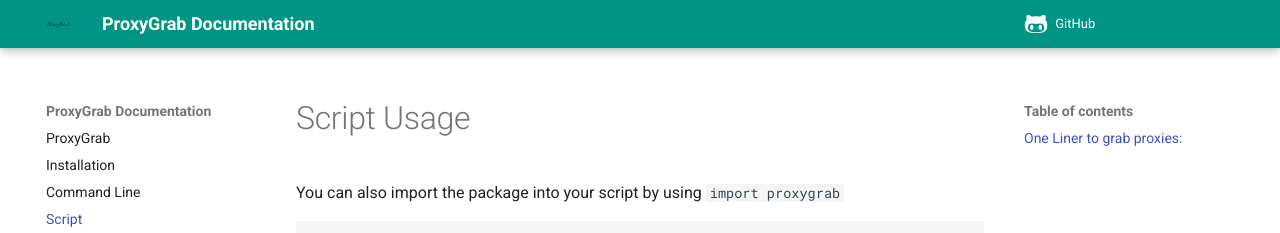
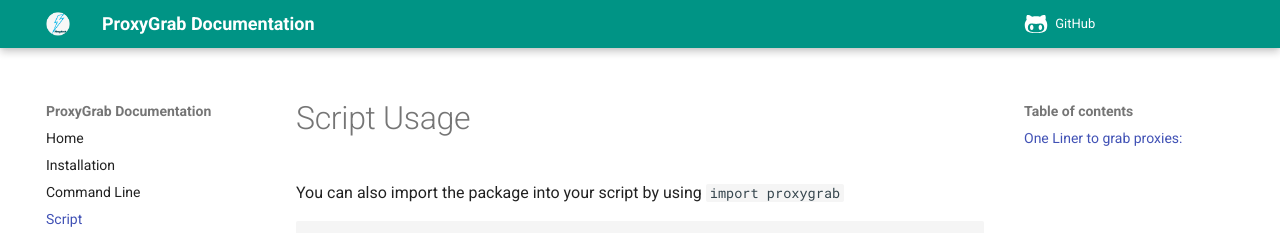
Before and after one commit to Divkix/ProxyGrab, an MkDocs documentation site: the page built from docs/script.md, in a window 1280 px wide. Shown: the top 233 px of the page. Built offline with MkDocs 1.6.1 and Material for MkDocs 9.7.7, drawn with Linux system fonts in a browser that asks for light colours; comment, search, counter and statistics services are not loaded.

Commit message:
Update mkdocs.yml

```diff
--- a/mkdocs.yml
+++ b/mkdocs.yml
@@ -5,21 +5,21 @@
 site_author: Skuzzy xD
 use_directory_urls: true
 nav:
-    - ProxyGrab: index.md
+    - Home: index.md
     - Installation: installation.md
     - Command Line: console.md
     - Script: script.md
     - FAQ: faq.md
 theme:
   name: material
+  logo: img/circle-icon.png
+  favicon: img/name.png
   palette:
     scheme: preference
     primary: teal
     accent: amber
   icon:
     repo: fontawesome/brands/github-alt
-  logo: img/name.png
-  favicon: img/circle-icon.png
   language: en
 plugins:
   - git-revision-date
```
